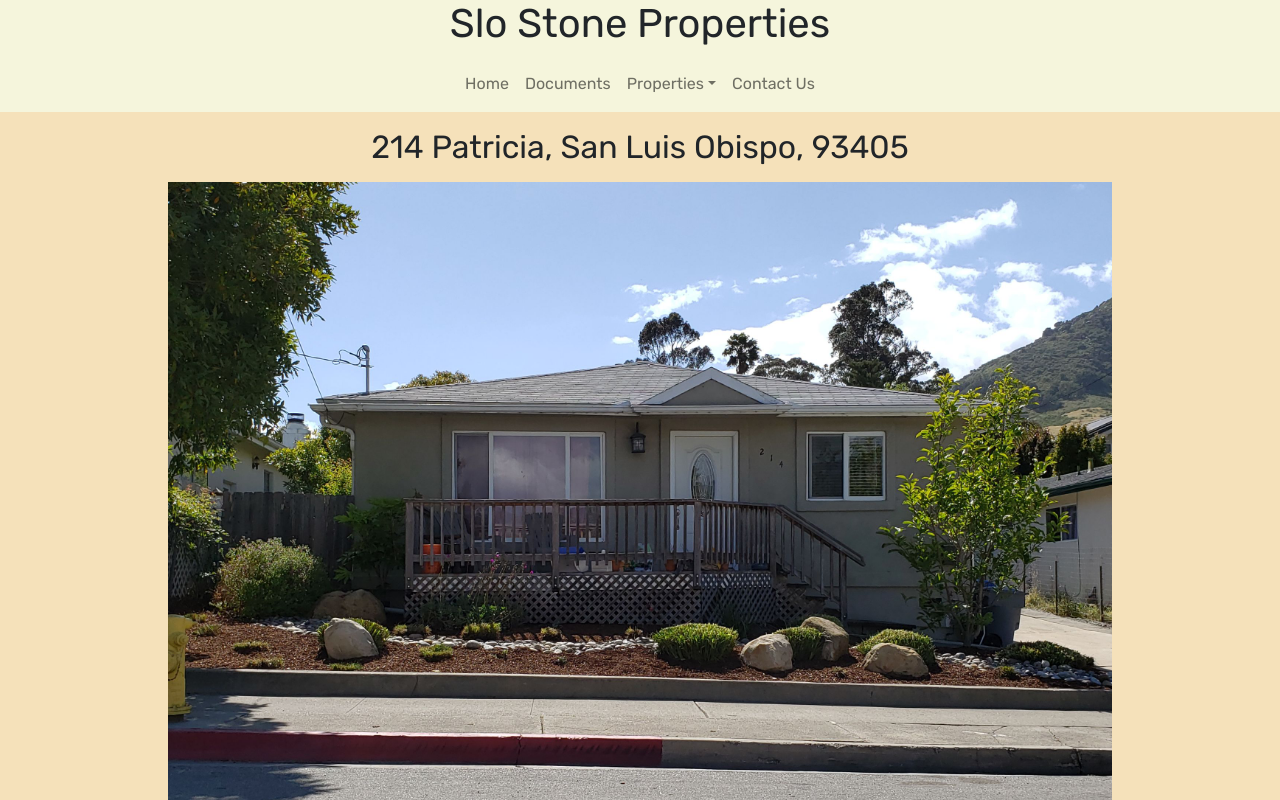
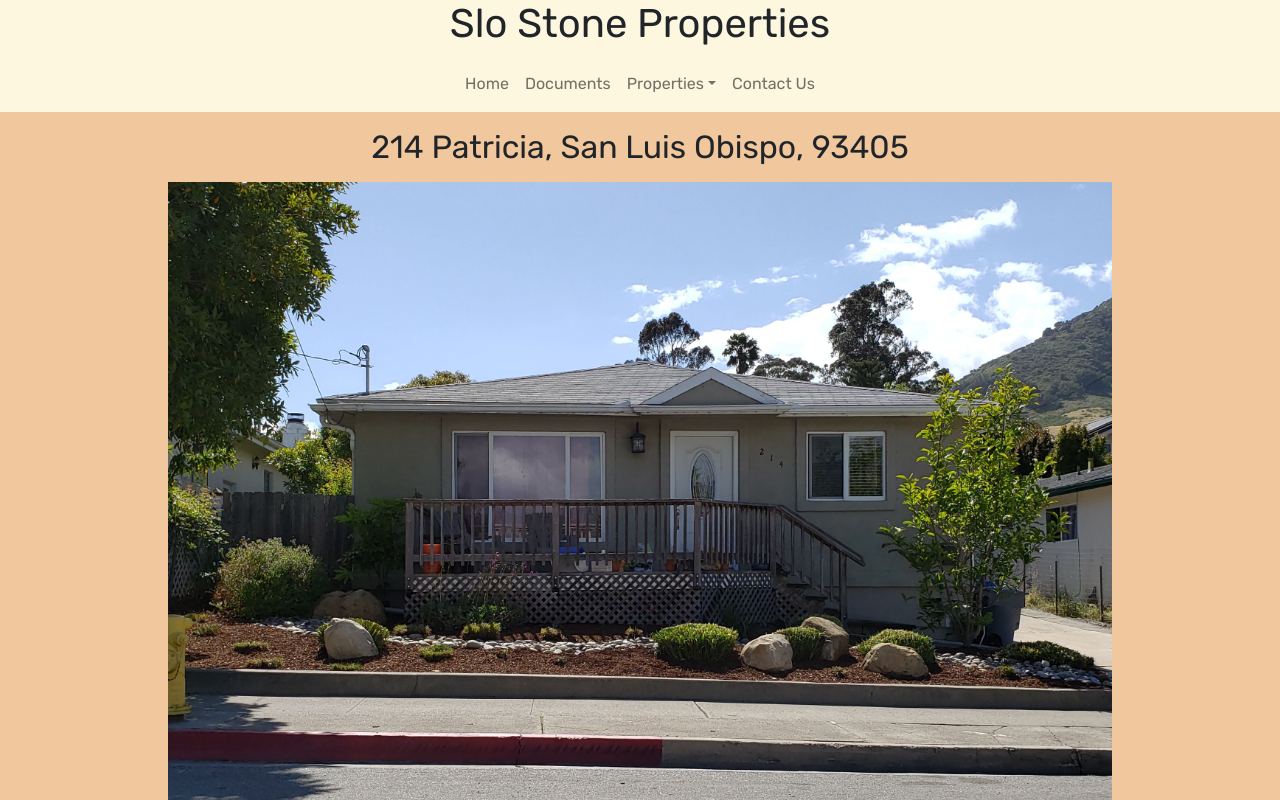
Before and after one commit to RCLobster/slo-stone-properties, a React (Vite) app in the folder client/: page /patricia214 in a window 1280 px wide. Shown: the top 800 px of the page. Built offline with nearby package versions, Linux system fonts and the light colour scheme.

Commit message:
color work

```diff
--- a/client/src/App.css
+++ b/client/src/App.css
@@ -1,3 +1,8 @@
+:root {
+  --navBar-bg: #fdf7df;
+  --page-bg: #f1c79e;
+}
+
 html, body{
   overflow-x: hidden;
 }
@@ -7,6 +12,7 @@ body {
   margin: 0;
   padding-top: 7rem;
   width: 100vw;
+  background-color: var(--page-bg);
 }
 
 .home{
@@ -38,12 +44,11 @@ body {
   bottom: 0;
   z-index: 3;
   width: 100%;
-  background-color: beige;
 }
 
 header{
   text-align: center;
-  background-color: beige;
+  background-color: var(--navBar-bg);
   position: fixed;
   top: 0;
   left: 0;
@@ -54,7 +59,7 @@ header{
 footer{
   z-index: 3;
   width: 100%;
-  background-color: beige;
+  background-color: var(--navBar-bg);
 }
 
 .navbar-collapse{
@@ -67,7 +72,7 @@ footer{
   justify-content: center;
   align-content: center;
   flex-flow: column wrap;
-  background-color: #F5E1BA;
+  background-color: var(--page-bg);
 }
 
 .propertyParent h2 {
```
